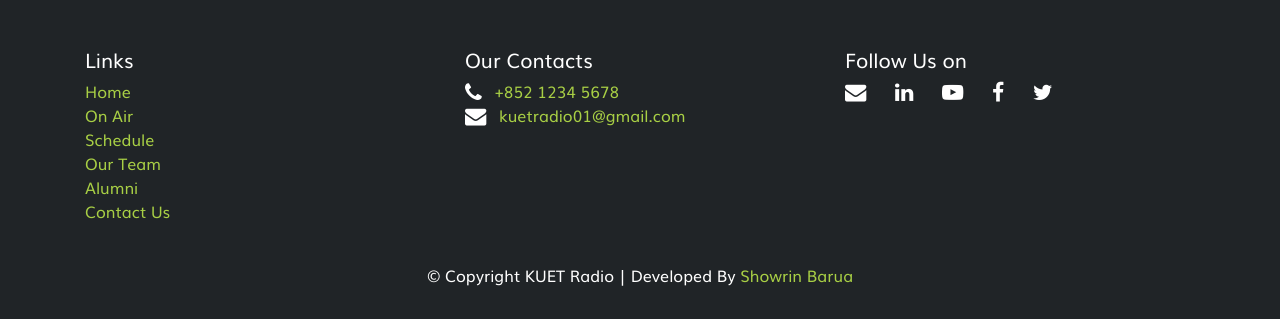
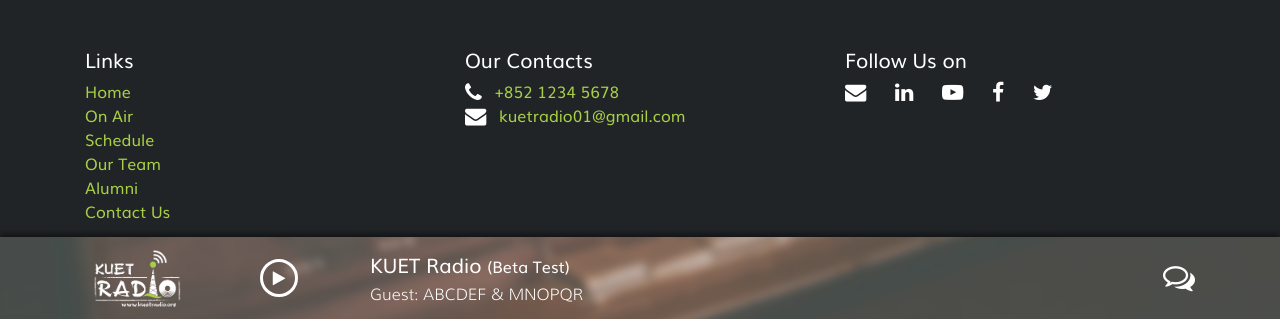
Before and after one commit to Showrin/kuet_radio, a PHP site: page /schedule.html in a window 1280 px wide. Shown: the part 481-800 px from the top of the page. Run offline with PHP 8.4, Linux system fonts and the light colour scheme; some libraries are stand-ins or nearby versions.

Commit message:
Add radio player and z-index chznged

```diff
--- a/css/styles.scss
+++ b/css/styles.scss
@@ -42,6 +42,7 @@ $black-dark: #252525;
 
 .radio-player {
     position: fixed;
+    z-index: 100;
     bottom: 0;
     left: 0;
     width: 100%;
--- a/schedule.html
+++ b/schedule.html
@@ -124,6 +124,39 @@
     </div>
     <!-- request_a_song_modal ends -->
 
+    <!-- Radio Player Starts -->
+    <div class="radio-player">
+        <div class="container">
+            <div class="row">
+                <div class="col-2 d-none d-sm-flex align-items-center">
+                    <img src="/img/logo.png" alt="LOGO" class="img-fluid" width="100">
+                </div>
+                <div class="col pr-0 pl-sm-0 d-flex align-items-center justify-content-start">
+                    <div class="rounded-circle play-pause-btn align-items-center justify-content-center text-white" id="js-play-pause-btn">
+                        <span class="fa fa-play"></span>
+                    </div>
+                </div>
+                <div class="col-8 col-sm-7 text-white d-flex justify-content-center flex-column">
+                    <h5 class="mb-0 mb-sm-2"> <span>KUET Radio</span> <small class="d-block d-sm-inline font-weight-normal my-2 my-sm-0">(Beta Test)</small></h5>
+                    <h6 class="mb-0 d-none d-sm-block font_muli_light">Guest: ABCDEF & MNOPQR</h6>
+                </div>
+                <div class="col-2 d-flex align-items-center justify-content-end">
+                    <span class="fa fa-2x fa-comments-o cursor_pointer" data-toggle="modal" data-target="#comment_modal"></span>
+                </div>
+            </div>
+        </div>
+    </div>
+
+    <audio id="theme-song-player">
+        <source src="/audios/KUET_RADIO_Intro_song_short.m4a">
+    </audio>
+
+    <audio id="main-but-hidden-radio-player">
+        <source src="http://95.154.196.33:27878/;stream">
+        <source src="http://109.169.23.22:26954/;stream">
+    </audio>
+    <!-- Radio Player Ends -->
+
     <footer class="footer bg-secondary pt-5 pb-3">
         <div class="container">
             <div class="row">
```
Also changed, not shown: css/styles.css.
